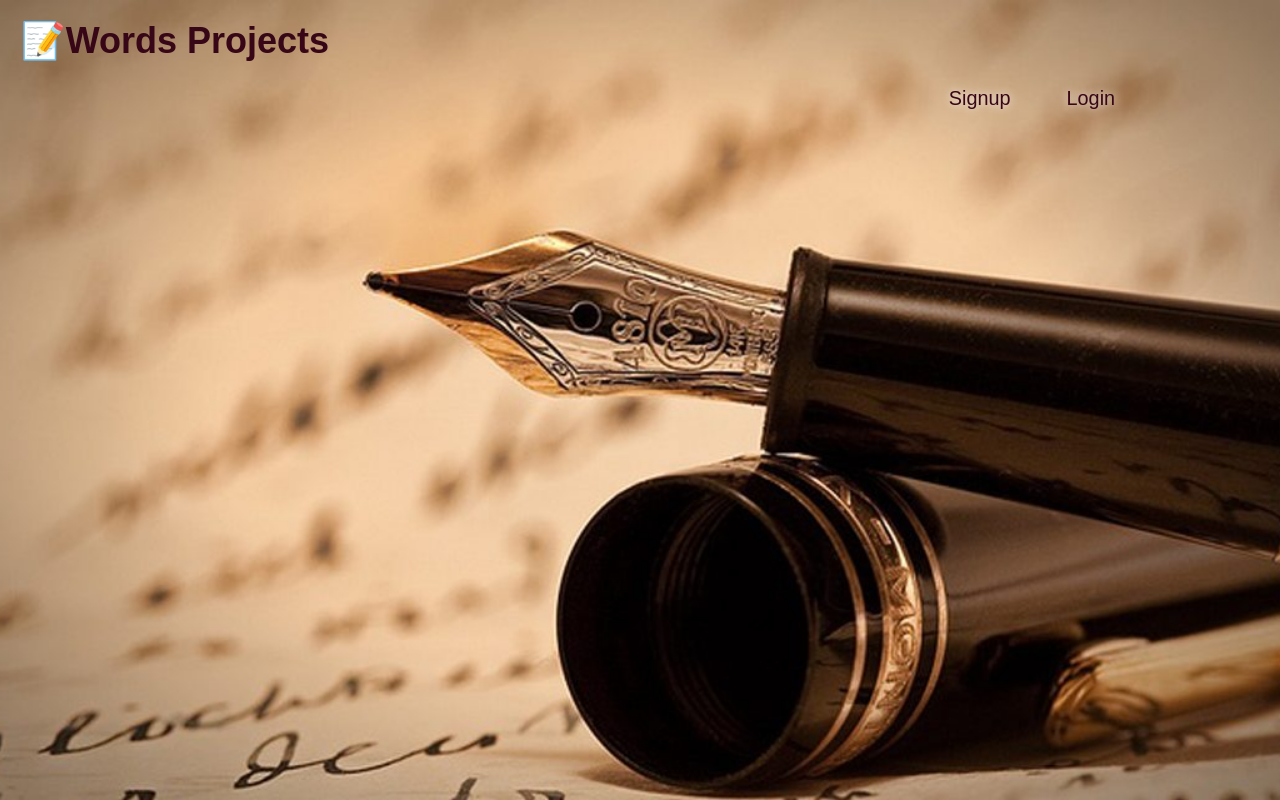
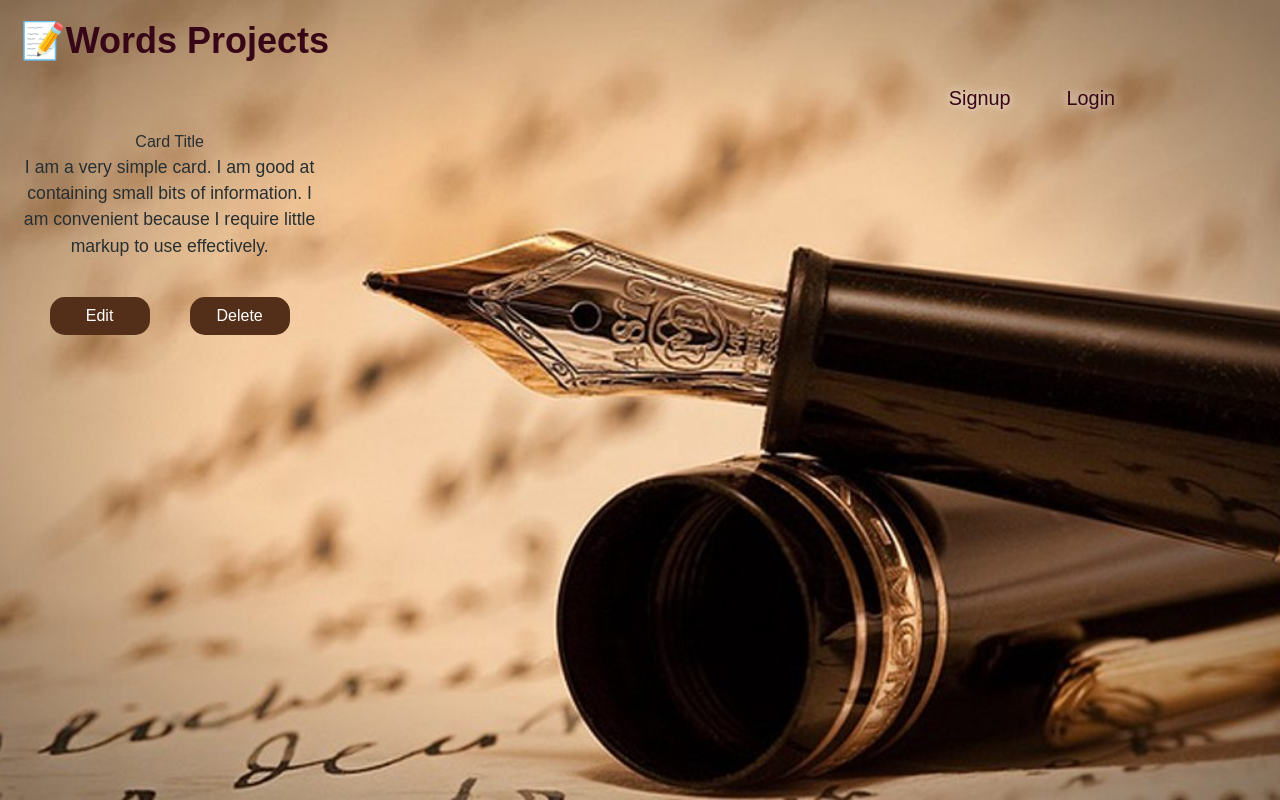
Before and after one commit to brandonmcguire1992/word-projects1-test, a React (Create React App) app in the folder client/: page /MyProject in a window 1280 px wide. Built offline with nearby package versions, Linux system fonts and the light colour scheme.

Commit message:
basic card

```diff
--- a/client/src/App.js
+++ b/client/src/App.js
@@ -13,6 +13,7 @@ import DashboardForm from "./components/Dashboard";
 // import { StoreProvider } from "./utils/GlobalState";
 // import Success from "./pages/Success";
 // import OrderHistory from "./pages/OrderHistory";
+import Project from "./components/Project";
 
 
 const client = new ApolloClient({
@@ -39,6 +40,7 @@ function App() {
               <Route exact path="/login" component={Login} />
               <Route exact path="/signup" component={Signup} />
               <Route exact path="/Dashboard" component={DashboardForm} />
+              <Route exact path="/MyProject" component={Project} />
             </Switch> }
           {/* </StoreProvider> */}
         </div>
--- a/client/src/components/Nav/index.js
+++ b/client/src/components/Nav/index.js
@@ -14,7 +14,7 @@ function Nav() {
             </Link>
           </li>
           <li className="mx-1">
-            <Link to="/">
+            <Link to="/MyProject">
               My Projects
             </Link>
           </li>
--- /dev/null
+++ b/client/src/components/Project/index.js
@@ -0,0 +1,25 @@
+import React, { Component } from 'react';
+
+function Project() {
+return (
+    <div class="row">
+    <div class="col s12 m6">
+      <div class="card blue-grey darken-1">
+        <div class="card-content white-text">
+          <span class="card-title">Card Title</span>
+          <p>I am a very simple card. I am good at containing small bits of information.
+          I am convenient because I require little markup to use effectively.</p>
+        </div>
+        <div class="card-action">
+          <button>Edit</button>
+          <button>Delete</button>
+        </div>
+      </div>
+    </div>
+  </div>
+)
+
+
+};
+
+export default Project
--- /dev/null
+++ b/client/src/pages/Project.js
@@ -0,0 +1,12 @@
+import React from "react";
+import Project from "./Project"
+
+const Project = () => {
+  return (
+    <div className="container">
+      <Project/>
+    </div>
+  );
+};
+
+export default Project;
```
